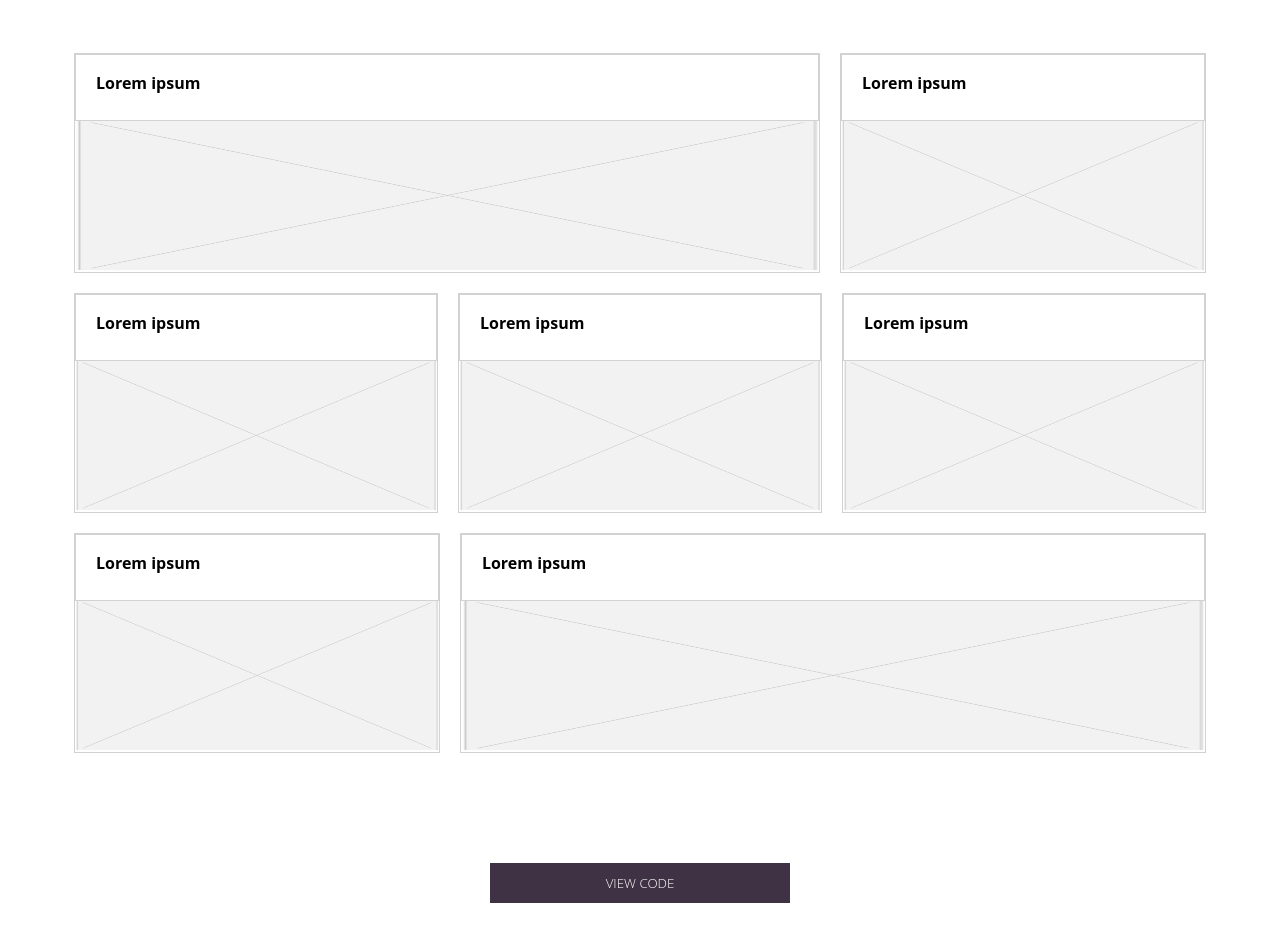
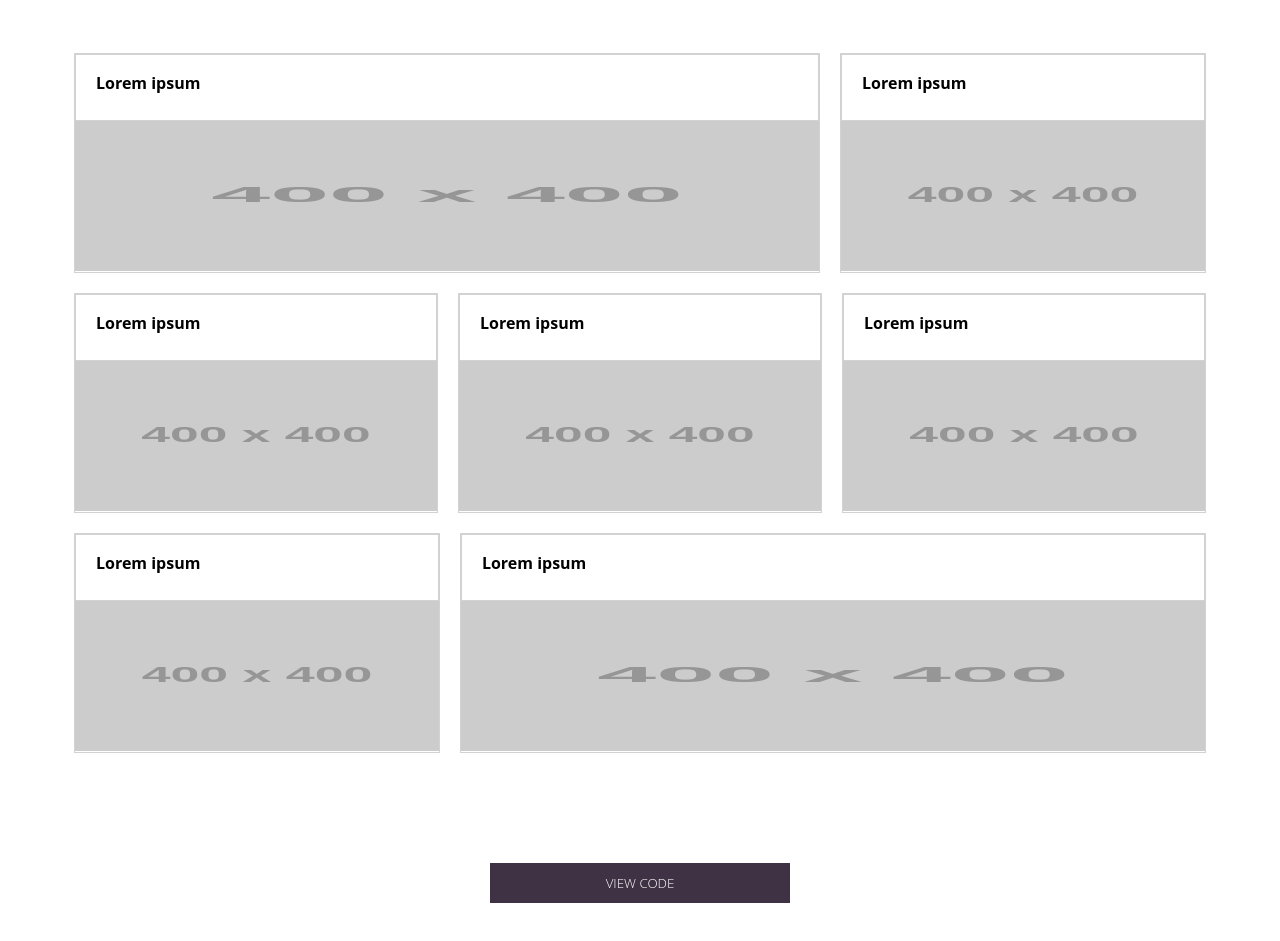
Before and after one commit to hilvitzs/pattrn-party, a plain HTML site: page index.html in a window 1280 px wide. Shown: the part 780-1721 px from the top of the page. Drawn offline with nearby package versions, Linux system fonts and the light colour scheme; placeholder pictures from the web are drawn by us.

Commit message:
finalizing

```diff
--- a/index.html
+++ b/index.html
@@ -91,7 +91,7 @@
     </section>
 
     <section class="viewcode-section">
-      <a href="http://www.google.com"><button class="viewcode">VIEW CODE</button></a>
+      <a href="https://codepen.io/spencerh/pen/MvYzbb"><button class="viewcode">VIEW CODE</button></a>
     </sectiion>
 
     <section class="title-section">
@@ -102,42 +102,42 @@
     <section class="flexible-cards-section">
       <div class="flexible-div flexible-one">
         <p class="flexible-title">Lorem ipsum</p>
-        <img class="flexible-image" src="imageplaceholder.png">
+        <img class="flexible-image" src="http://via.placeholder.com/400x400">
       </div>
 
       <div class="flexible-div flexible-two">
         <p class="flexible-title">Lorem ipsum</p>
-        <img class="flexible-image" src="imageplaceholder.png">
+        <img class="flexible-image" src="http://via.placeholder.com/400x400">
       </div>
 
       <div class="flexible-div flexible-three">
         <p class="flexible-title">Lorem ipsum</p>
-        <img class="flexible-image" src="imageplaceholder.png">
+        <img class="flexible-image" src="http://via.placeholder.com/400x400">
       </div>
 
       <div class="flexible-div flexible-four">
         <p class="flexible-title">Lorem ipsum</p>
-        <img class="flexible-image" src="imageplaceholder.png">
+        <img class="flexible-image" src="http://via.placeholder.com/400x400">
       </div>
 
       <div class="flexible-div flexible-five">
         <p class="flexible-title">Lorem ipsum</p>
-        <img class="flexible-image" src="imageplaceholder.png">
+        <img class="flexible-image" src="http://via.placeholder.com/400x400">
       </div>
 
       <div class="flexible-div flexible-six">
         <p class="flexible-title">Lorem ipsum</p>
-        <img class="flexible-image" src="imageplaceholder.png">
+        <img class="flexible-image" src="http://via.placeholder.com/400x400">
       </div>
 
       <div class="flexible-div flexible-seven">
         <p class="flexible-title">Lorem ipsum</p>
-        <img class="flexible-image" src="imageplaceholder.png">
+        <img class="flexible-image" src="http://via.placeholder.com/400x400">
       </div>
     </section>
 
     <section class="viewcode-section">
-      <a href="http://www.google.com"><button class="viewcode">VIEW CODE</button></a>
+      <a href="https://codepen.io/spencerh/pen/qXEQrY"><button class="viewcode">VIEW CODE</button></a>
     </sectiion>
 
     <section class="title-section">
@@ -173,7 +173,7 @@
     </section>
 
     <section class="viewcode-section">
-      <a href="http://www.google.com"><button class="viewcode">VIEW CODE</button></a>
+      <a href="https://codepen.io/spencerh/pen/GvgwWL"><button class="viewcode">VIEW CODE</button></a>
     </sectiion>
 
     <script src="https://ajax.googleapis.com/ajax/libs/jquery/3.2.1/jquery.min.js"></script>
--- a/index.js
+++ b/index.js
@@ -1,7 +1,5 @@
 var tabs = $('li');
 var tabContent = $('.tab-content');
-
-console.log(tabContent);
 
 tabs.on('click', function() {
   tabs.removeClass('active');
--- a/styles.css
+++ b/styles.css
@@ -141,6 +141,10 @@ li.active {
   padding: 20px 0;
 }
 
+.vertical-header {
+  display: none;
+}
+
 /* View Code Section */
 
 .viewcode-section {
@@ -249,10 +253,6 @@ li.active {
   padding: 0 60px;
 }
 
-.vertical-header {
-  display: none;
-}
-
 .menu {
   display: none;
 }
@@ -264,6 +264,8 @@ li.active {
 }
 
 @media screen and (max-width: 800px) {
+
+  /* Section Titles */
   .title-section {
     flex-direction: column;
     justify-content: center;
@@ -277,6 +279,8 @@ li.active {
     width: 10%;
     padding-top: 15px;
   }
+
+  /* Accordion Tabs Section */
 
   ul {
     display: none;
@@ -303,7 +307,7 @@ li.active {
     font-weight: 600;
   }
 
-  div.active {
+  .tab-content.active {
     display: block;
   }
 
@@ -327,6 +331,8 @@ li.active {
     flex-direction: column;
   }
 
+  /* Flexible Cards Section */
+
   .flexible-one, .flexible-seven {
     flex: 100%;
   }
@@ -334,6 +340,8 @@ li.active {
   .flexible-two, .flexible-three, .flexible-four, .flexible-five, .flexible-six {
     flex: 100%;
   }
+
+  /* Header Section */
 
   .navbar {
     flex-direction: column;
```
